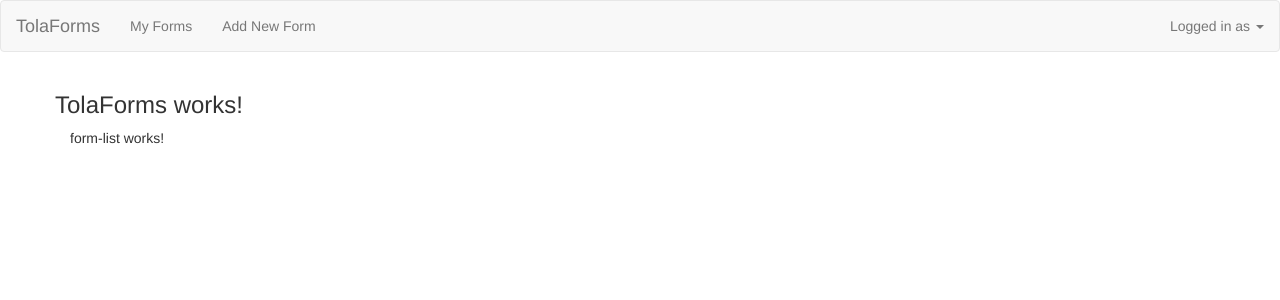
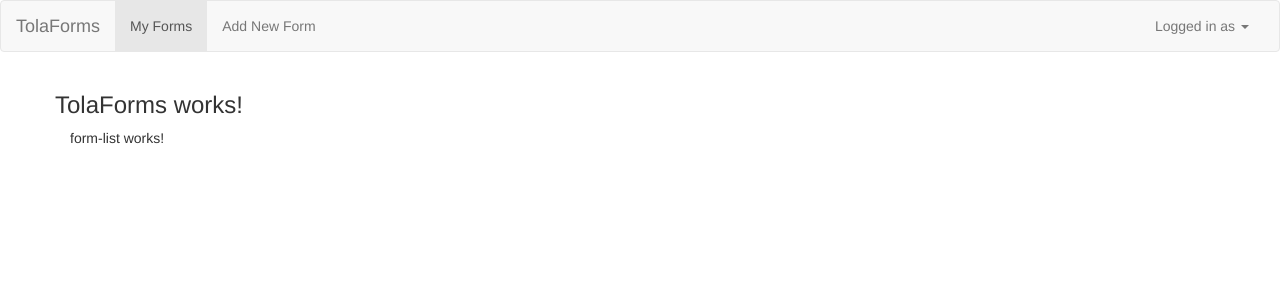
Before and after one commit to worldreliefgermany/TolaForms, an Angular app: page / in a window 1280 px wide. Shown: the top 300 px of the page. Built offline with nearby package versions, Linux system fonts and the light colour scheme.

Commit message:
made nav links active when clicked

```diff
--- a/src/app/header/header.component.html
+++ b/src/app/header/header.component.html
@@ -3,7 +3,7 @@
         <div class="container-fluid">
             <!-- Brand and toggle get grouped for better mobile display -->
             <div class="navbar-header">
-                <button type="button" class="navbar-toggle collapsed" data-toggle="collapse" data-target="#bs-example-navbar-collapse-1" aria-expanded="false">
+                <button type="button" class="navbar-toggle collapsed" data-toggle="collapse" data-target="#navbar-collapse-1" aria-expanded="false">
                     <span class="sr-only">Toggle navigation</span>
                     <span class="icon-bar"></span>
                     <span class="icon-bar"></span>
@@ -13,10 +13,13 @@
             </div>
 
             <!-- Collect the nav links, forms, and other content for toggling -->
-            <div class="navbar-default">
+            <div class="collapse navbar-collapse" id="navbar-collapse-1">
                 <ul class="nav navbar-nav">
-                    <li><a routerLink="/">My Forms</a></li>
-                    <li><a [routerLink]="['/designer']">Add New Form</a></li>
+                    <li routerLinkActive="active"
+                        [routerLinkActiveOptions]="{exact: true}">
+                        <a routerLink="/">My Forms</a>
+                    </li>
+                    <li routerLinkActive="active"><a [routerLink]="['/designer']">Add New Form</a></li>
                 </ul>
                 <ul class="nav navbar-nav navbar-right">
                     <li class="dropdown">
```
